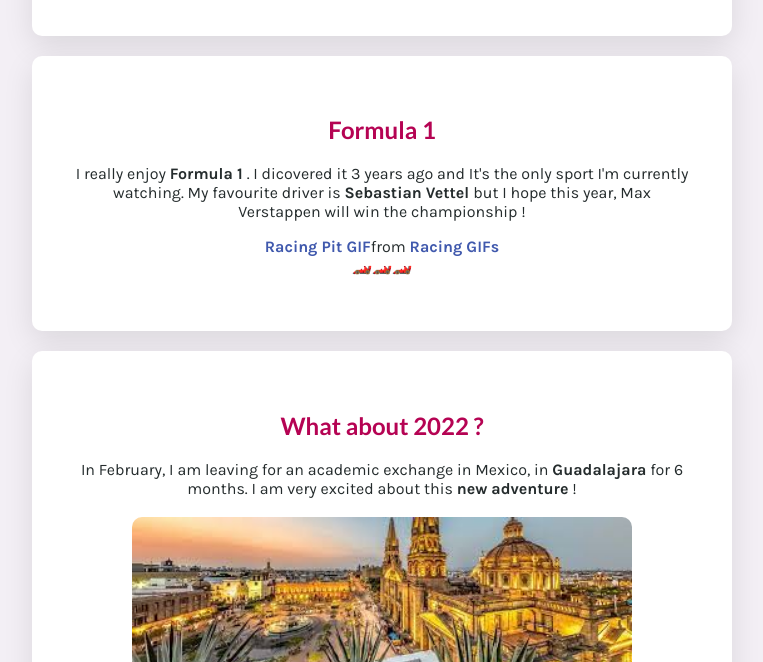
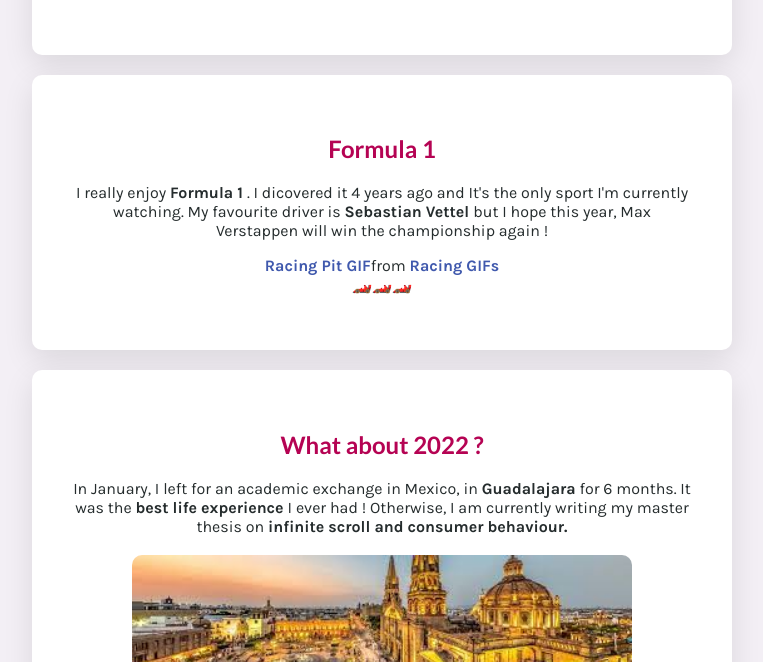
Before and after one commit to Anne-Victoire/my-profile, a plain HTML site: page index.html in a window 1280 px wide. Shown: the part 2138-2800 px from the top of the page, without its empty margins (258-1021 px from the left). Drawn offline with Linux system fonts and the light colour scheme; a script that the page names is missing.

Commit message:
Update index.html

```diff
--- a/index.html
+++ b/index.html
@@ -20,7 +20,7 @@
 				<h1>Hello, I'm Anne-Victoire, welcome to my page ! </h1>
 				<img src="images/try.jpg" class="img-circle" width="100px" alt="Anne-Victoire de Lantivy">
 				<p>
-					I'm a 21 years-old student at IESEG School of Management, currently studying <b>Digital Marketing</b> in Master 1 💻. I really like what I study, but one day I would like to <b> launch my own start-up </b> ✨. I just got my driving licence 🚘🚘 and my next goal is to find a <b> gap year in Canada!</b> <br> </br> I am French and have lived in Paris since I was born, but my family is from Brittany.
+					I'm a 21 years-old student at IESEG School of Management, currently studying <b>Digital Marketing</b> in Master 2 💻. I really like what I study, but one day I would like to <b> launch my own start-up </b> ✨. I just got my driving licence 🚘🚘 and my next goal is to find a <b> 6 months internship starting in January 2023!</b> <br> </br> I am French and have lived in Paris since I was born, but I would like to work in a European country.
 				</p>
 			</div>
 
@@ -55,7 +55,7 @@
 			<div class="card-white">
 				<h2>Formula 1</h2>
 				<p>
-					I really enjoy <b> Formula 1 </b>. I dicovered it 3 years ago and It's the only sport I'm currently watching. My favourite driver is <b> Sebastian Vettel </b> but I hope this year, Max Verstappen will win the championship !
+					I really enjoy <b> Formula 1 </b>. I dicovered it 4 years ago and It's the only sport I'm currently watching. My favourite driver is <b> Sebastian Vettel </b> but I hope this year, Max Verstappen will win the championship again !
 					<div class="tenor-gif-embed" data-postid="11531785" data-share-method="host" data-aspect-ratio="0.983936" data-width="100%"><a href="https://tenor.com/view/racing-pit-stop-gif-11531785">Racing Pit GIF</a>from <a href="https://tenor.com/search/racing-gifs">Racing GIFs</a></div> <script type="text/javascript" async src="https://tenor.com/embed.js"></script>
 					🏎️🏎️🏎️
 				</p>
@@ -64,7 +64,7 @@
 			<div class="card-white">
 				<h2>What about 2022 ?</h2>
 				<p>
-					In February, I am leaving for an academic exchange in Mexico, in <b>Guadalajara</b> for 6 months. I am very excited about this <b>new adventure</b> !
+					In January, I left for an academic exchange in Mexico, in <b>Guadalajara</b> for 6 months. It was the  <b> best life experience </b> I ever had ! Otherwise, I am currently writing my master thesis on <b> infinite scroll and consumer behaviour. </b>
 					<br> </br> <img src="images/guada.jpg" class="img-rectangle" width="500px" alt="Protection Civile"> <br>🏝️🏝️🏝️</br>
 				</p>
 			</div>
```
